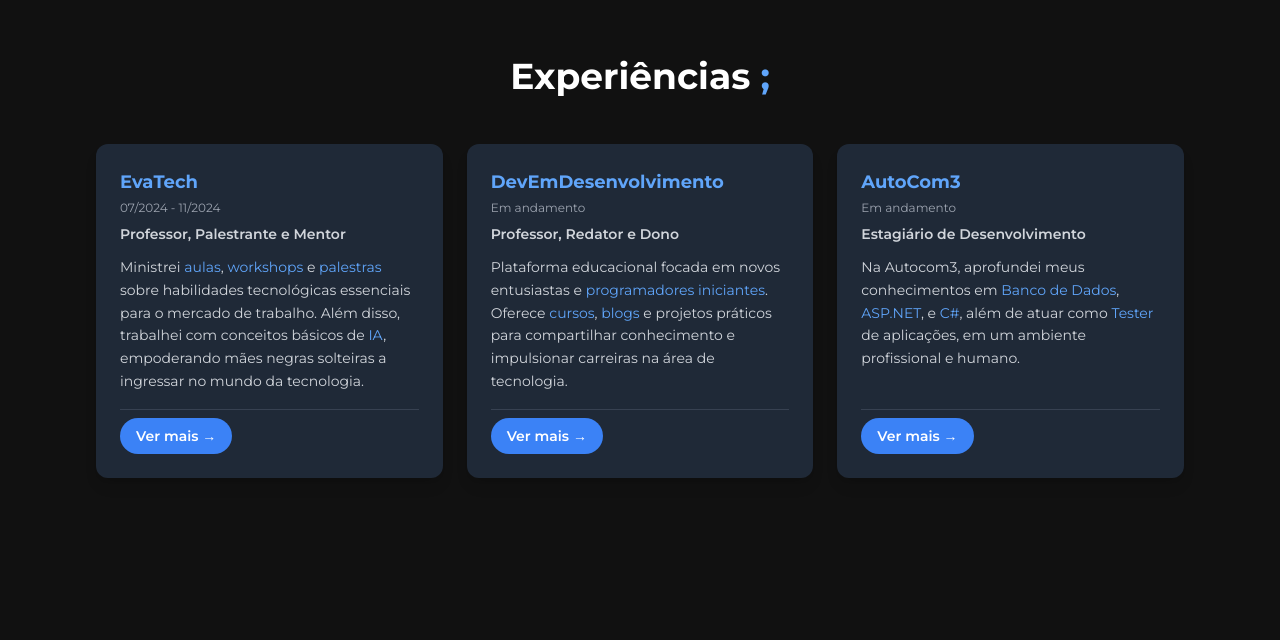
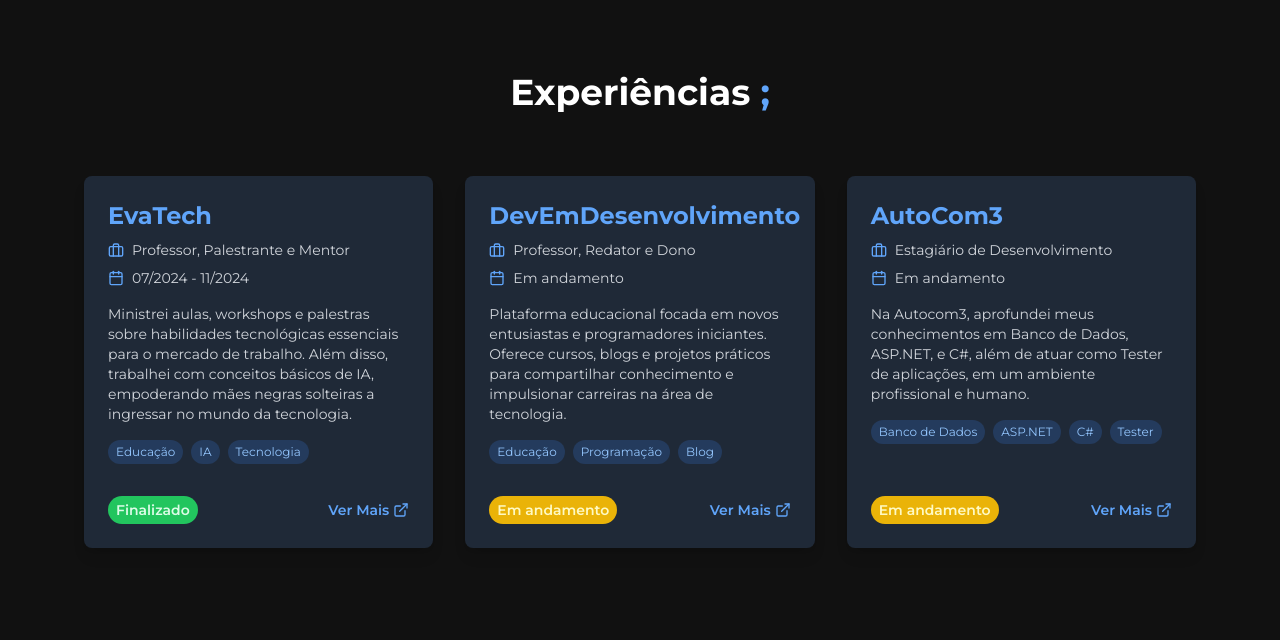
Before and after one commit to PedroReoli/portfolionew, a React (Vite) app: page / in a window 1280 px wide. Shown: the part 1704-2344 px from the top of the page. Built offline with nearby package versions, Linux system fonts and the light colour scheme.

Commit message:
Update Experience.tsx

```diff
--- a/src/_root/pages/Experience.tsx
+++ b/src/_root/pages/Experience.tsx
@@ -1,7 +1,9 @@
-'use client'
+"use client"
 
-import { motion } from "framer-motion";
-import { useState } from "react";
+import type React from "react"
+
+import { motion } from "framer-motion"
+import { Calendar, Briefcase, ExternalLink } from "lucide-react"
 
 const experiences = [
   {
@@ -9,129 +11,126 @@ const experiences = [
     period: "07/2024 - 11/2024",
     role: "Professor, Palestrante e Mentor",
     description:
-      "Ministrei <span class='text-blue-400'>aulas</span>, <span class='text-blue-400'>workshops</span> e <span class='text-blue-400'>palestras</span> sobre habilidades tecnológicas essenciais para o mercado de trabalho. Além disso, trabalhei com conceitos básicos de <span class='text-blue-400'>IA</span>, empoderando mães negras solteiras a ingressar no mundo da tecnologia.",
+      "Ministrei aulas, workshops e palestras sobre habilidades tecnológicas essenciais para o mercado de trabalho. Além disso, trabalhei com conceitos básicos de IA, empoderando mães negras solteiras a ingressar no mundo da tecnologia.",
     link: "https://evatech2024.netlify.app",
+    tags: ["Educação", "IA", "Tecnologia"],
+    status: "Finalizado",
   },
   {
     company: "DevEmDesenvolvimento",
     period: "Em andamento",
     role: "Professor, Redator e Dono",
     description:
-      "Plataforma educacional focada em novos entusiastas e <span class='text-blue-400'>programadores iniciantes</span>. Oferece <span class='text-blue-400'>cursos</span>, <span class='text-blue-400'>blogs</span> e projetos práticos para compartilhar conhecimento e impulsionar carreiras na área de tecnologia.",
+      "Plataforma educacional focada em novos entusiastas e programadores iniciantes. Oferece cursos, blogs e projetos práticos para compartilhar conhecimento e impulsionar carreiras na área de tecnologia.",
     link: "https://devemdesenvolvimento.com.br",
+    tags: ["Educação", "Programação", "Blog"],
+    status: "Em andamento",
   },
   {
     company: "AutoCom3",
     period: "Em andamento",
     role: "Estagiário de Desenvolvimento",
     description:
-      "Na Autocom3, aprofundei meus conhecimentos em <span class='text-blue-400'>Banco de Dados</span>, <span class='text-blue-400'>ASP.NET</span>, e <span class='text-blue-400'>C#</span>, além de atuar como <span class='text-blue-400'>Tester</span> de aplicações, em um ambiente profissional e humano.",
+      "Na Autocom3, aprofundei meus conhecimentos em Banco de Dados, ASP.NET, e C#, além de atuar como Tester de aplicações, em um ambiente profissional e humano.",
     link: "https://autocom3.com.br",
+    tags: ["Banco de Dados", "ASP.NET", "C#", "Tester"],
+    status: "Em andamento",
   },
-];
+]
 
 const Experiences = () => {
-  const [currentPage, setCurrentPage] = useState(0);
-  const itemsPerPage = 3;
-  const totalPages = Math.ceil(experiences.length / itemsPerPage);
-
-  const nextPage = () => {
-    setCurrentPage((prev) => (prev + 1) % totalPages);
-  };
-
-  const prevPage = () => {
-    setCurrentPage((prev) => (prev - 1 + totalPages) % totalPages);
-  };
-
-  const paginatedExperiences = experiences.slice(
-    currentPage * itemsPerPage,
-    (currentPage + 1) * itemsPerPage
-  );
-
   return (
-    <section
+    <motion.section
       id="experiences"
-      className="bg-[#111111] text-white py-16 px-4 sm:px-6 lg:px-8"
+      className="bg-[#111111] text-white min-h-screen py-20 px-5"
+      initial={{ opacity: 0 }}
+      animate={{ opacity: 1 }}
+      transition={{ duration: 0.8 }}
     >
-      <div className="container mx-auto max-w-7xl">
+      <div className="container mx-auto">
         <motion.h2
-          className="text-3xl sm:text-4xl font-bold text-center mb-8 sm:mb-12 text-white"
+          className="text-4xl font-bold text-center mb-16"
           initial={{ opacity: 0, y: -50 }}
           animate={{ opacity: 1, y: 0 }}
-          transition={{ duration: 0.6 }}
+          transition={{ duration: 0.6, delay: 0.2 }}
         >
           Experiências <span className="text-blue-400">;</span>
         </motion.h2>
 
-        <div className="grid grid-cols-1 sm:grid-cols-2 lg:grid-cols-3 gap-6">
-          {paginatedExperiences.map((experience, index) => (
+        <div className="grid grid-cols-1 md:grid-cols-2 lg:grid-cols-3 gap-8">
+          {experiences.map((experience, index) => (
             <ExperienceCard key={index} experience={experience} index={index} />
           ))}
         </div>
-
-        {totalPages > 1 && (
-          <div className="flex justify-center mt-8 space-x-4">
-            <button
-              onClick={prevPage}
-              className="bg-blue-400 text-white py-2 px-4 sm:px-6 rounded-full hover:bg-blue-500 transition-all text-sm sm:text-base"
-            >
-              Anterior
-            </button>
-            <button
-              onClick={nextPage}
-              className="bg-blue-400 text-white py-2 px-4 sm:px-6 rounded-full hover:bg-blue-500 transition-all text-sm sm:text-base"
-            >
-              Próximo
-            </button>
       </div>
-        )}
-      </div>
-    </section>
-  );
-};
+    </motion.section>
+  )
+}
 
 interface ExperienceCardProps {
   experience: {
-    company: string;
-    period: string;
-    role: string;
-    description: string;
-    link?: string;
-  };
-  index: number;
+    company: string
+    period: string
+    role: string
+    description: string
+    link?: string
+    tags: string[]
+    status: string
+  }
+  index: number
 }
 
 const ExperienceCard: React.FC<ExperienceCardProps> = ({ experience, index }) => {
   return (
     <motion.div
-      className="bg-gray-800 p-6 rounded-xl shadow-lg transition-all duration-300 hover:scale-105 hover:border-2 hover:border-blue-400 flex flex-col justify-between h-full"
+      className="bg-gray-800 rounded-lg overflow-hidden shadow-lg"
       initial={{ opacity: 0, y: 50 }}
       animate={{ opacity: 1, y: 0 }}
-      transition={{ duration: 0.6, delay: index * 0.2 }}
+      transition={{ duration: 0.6, delay: 0.1 * index }}
     >
-      <div>
-        <h3 className="text-lg font-bold text-blue-400 mb-1">{experience.company}</h3>
-        <p className="text-xs text-gray-400 mb-2">{experience.period}</p>
-        <p className="text-sm text-gray-300 font-semibold mb-3">{experience.role}</p>
-        <p
-          className="text-sm text-gray-300 leading-relaxed"
-          dangerouslySetInnerHTML={{ __html: experience.description }}
-        />
+      <div className="p-6 flex flex-col h-full">
+        <div className="flex-grow">
+          <h3 className="text-2xl font-bold text-blue-400 mb-2">{experience.company}</h3>
+          <div className="flex items-center text-sm text-gray-300 mb-2">
+            <Briefcase className="w-4 h-4 mr-2 text-blue-400" />
+            <span>{experience.role}</span>
           </div>
+          <div className="flex items-center text-sm text-gray-300 mb-4">
+            <Calendar className="w-4 h-4 mr-2 text-blue-400" />
+            <span>{experience.period}</span>
+          </div>
+          <p className="text-gray-300 mb-4 text-sm">{experience.description}</p>
+          <div className="flex flex-wrap gap-2 mb-4">
+            {experience.tags.map((tag, index) => (
+              <span key={index} className="bg-blue-500 bg-opacity-20 text-blue-300 text-xs px-2 py-1 rounded-full">
+                {tag}
+              </span>
+            ))}
+          </div>
+        </div>
+        <div className="flex justify-between items-center mt-4">
+          <span
+            className={`text-sm font-semibold px-2 py-1 rounded-full ${
+              experience.status === "Finalizado" ? "bg-green-500 text-green-100" : "bg-yellow-500 text-yellow-100"
+            }`}
+          >
+            {experience.status}
+          </span>
           {experience.link && (
-        <div className="mt-4 pt-2 border-t border-gray-700">
             <a
               href={experience.link}
               target="_blank"
               rel="noopener noreferrer"
-            className="inline-flex items-center py-2 px-4 rounded-full text-sm font-semibold text-white bg-blue-500 hover:bg-blue-600 transition-all"
+              className="inline-flex items-center text-sm font-semibold text-blue-400 transition-colors focus:outline-none focus:underline"
             >
-            Ver mais →
+              Ver Mais
+              <ExternalLink className="w-4 h-4 ml-1" />
             </a>
+          )}
         </div>
-      )}
+      </div>
     </motion.div>
-  );
-};
+  )
+}
 
-export default Experiences;
+export default Experiences
```
Lines whose indentation alone changed are shown as unchanged.
